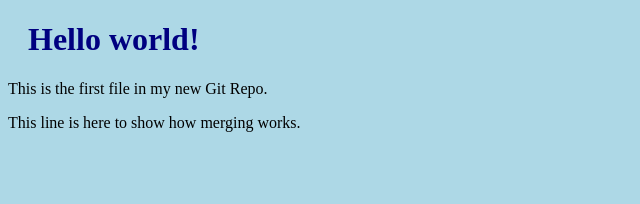
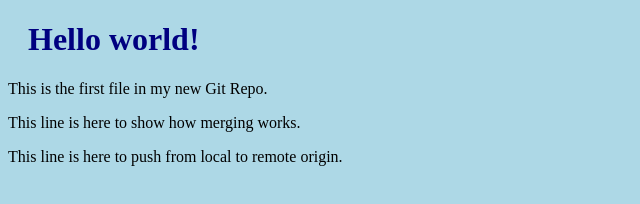
Before and after one commit to jerodrisan/jerodrisan.github.io, a plain HTML site: page index.html in a window 1280 px wide. Shown: the whole page, without its empty margins (0-640 px from the left). Drawn offline with Linux system fonts and the light colour scheme.

Commit message:
Updated index in local in order to push to remote

```diff
--- a/index.html
+++ b/index.html
@@ -9,6 +9,7 @@
 <h1>Hello world!</h1>
 <p>This is the first file in my new Git Repo.</p>
 <p>This line is here to show how merging works.</p>
+<p>This line is here to push from local to remote origin.</p>
 
 
 </body>
```
